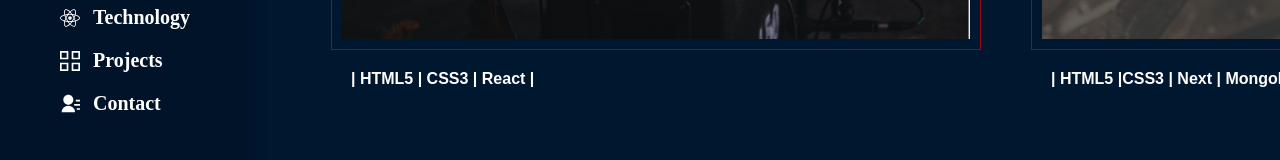
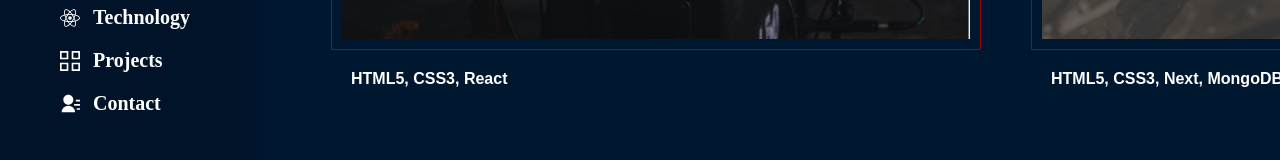
Before and after one commit to Ombre56/Portfolio, a Next.js app: page /projects in a window 1280 px wide. Shown: the part 564-724 px from the top of the page. Built offline with nearby package versions, Linux system fonts and the light colour scheme.

Commit message:
Removed vertical lines

```diff
--- a/data/projects.js
+++ b/data/projects.js
@@ -4,20 +4,20 @@ export const projects = [
     "title": "Rock band website",
     "url": "https://rock-website.vercel.app",
     "image": "/images/projects/first-project.png",
-    "technology": ["| HTML5 |", " CSS3 |", " React |"],
+    "technology": ["HTML5, ", " CSS3, ", " React"],
   },
   {
     "id": 2,
     "title": "WoodWorking Website",
     "url": "https://stolarz.vercel.app",
     "image": "/images/projects/second-project.png",
-    "technology": ["| HTML5 |", "CSS3 |", " Next |", " MongoDB |"],
+    "technology": [" HTML5, ", "CSS3, ", " Next, ", " MongoDB"],
   },
   {
     "id": 3,
     "title": "Footer Mail Generator for Thunderbird application",
     "url": "https://footer-mail-generator.vercel.app",
     "image": "/images/projects/third-project.png",
-    "technology": ["| HTML5 |", " CSS3 |", " React |"],
+    "technology": [" HTML5, ", " CSS3, ", " React"],
   },
 ]
```
